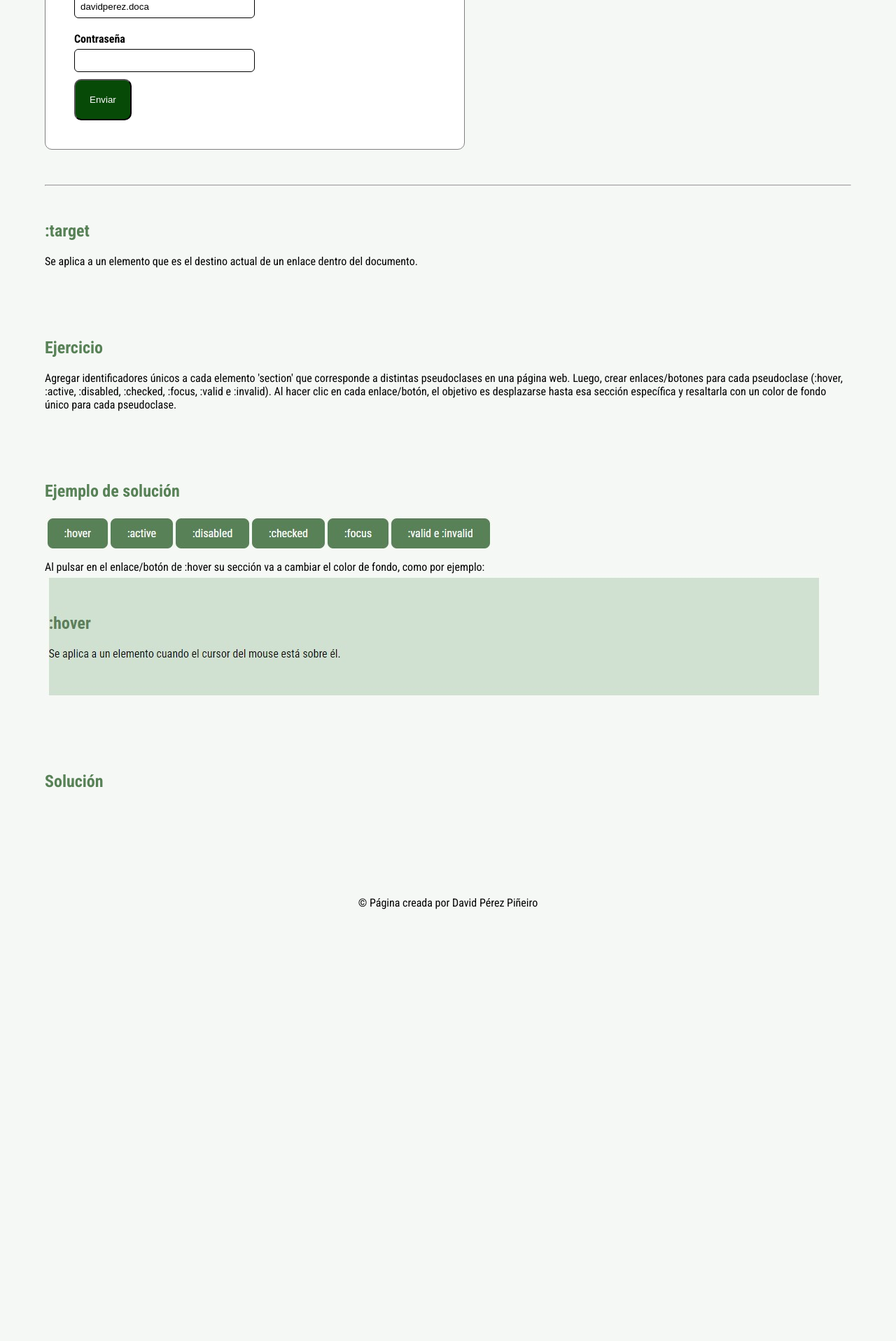
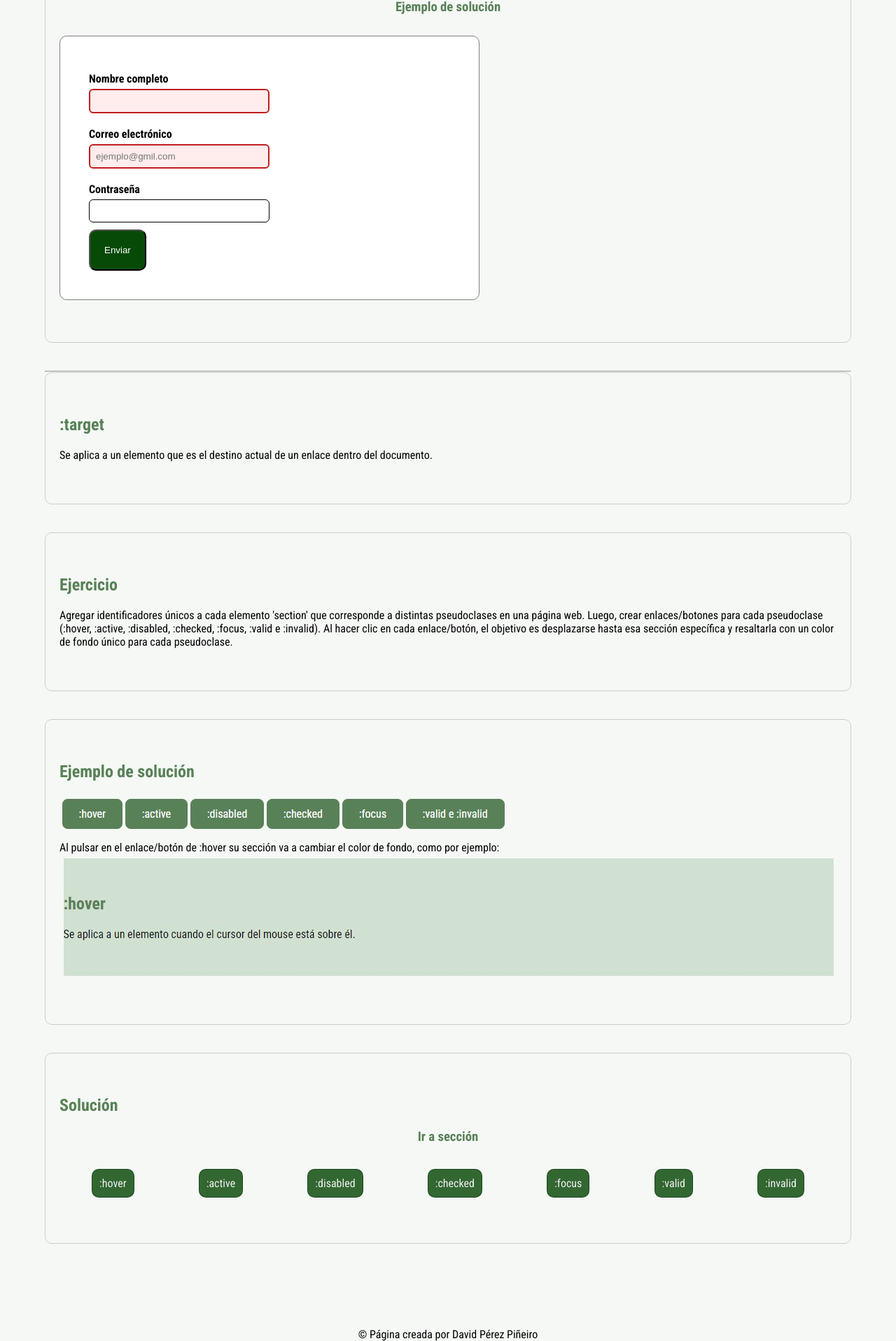
Before and after one commit to Lexie0393/WORKSPACE, a PHP site: page /ej2-pseudoclases.html in a window 1280 px wide. Shown: the part 4315-6232 px from the top of the page at 70% size. Before the commit the page ends 5615 px from the top, so only its background shows below. Run offline with PHP 8.4, Linux system fonts and the light colour scheme.

Commit message:
version 1.2

```diff
--- a/14.finalCSS/css/style-ej2.css
+++ b/14.finalCSS/css/style-ej2.css
@@ -1,10 +1,11 @@
-*{
+* {
     padding: 0;
     margin: 0;
     box-sizing: border-box;
     scroll-behavior: smooth;
 }
-.contenedor{
+
+.contenedor {
     width: 90%;
     max-width: 1200px;
     margin: 0 auto;
@@ -24,14 +25,15 @@ button {
     background-color: rgb(7, 74, 7);
 }
 
-button:hover{
+button:hover {
     background-color: aqua;
 }
 
-button:active{
+button:active {
     background-color: yellow;
 }
-button:disabled{
+
+button:disabled {
     background-color: gray;
 }
 
@@ -51,7 +53,8 @@ form {
     background-color: white;
     width: 600px;
 }
-form> p {
+
+form>p {
     margin-bottom: 10px;
     font-weight: bold;
 }
@@ -66,13 +69,13 @@ form> p {
     cursor: pointer;
 }
 
-input:checked + label {
+input:checked+label {
     background-color: rgb(2, 48, 2);
     text-decoration: underline;
     color: white;
 }
 
-form> button {
+form>button {
     margin: 20px;
 }
 
@@ -102,7 +105,81 @@ form> button {
     box-sizing: border-box;
 }
 
-.formulario input .error {
-  border-color: #c11d1d;
+.formulario input:invalid {
+    border: #c11d1d solid 2px;
     background-color: #ffecec;
 }
+
+/* ++++++++ RESULTADO EJERCICIO ULTIMO +++++++++++ */
+nav {
+    display: flex;
+    justify-content: space-around;
+    align-items: center;
+}
+
+a {
+    padding: 10px;
+    border: rgba(29, 72, 29, 0.982) 1px solid;
+    background-color: rgb(50, 103, 50);
+    border-radius: 10px;
+
+}
+
+nav a {
+    display: block;
+    margin: 5px 0;
+    text-decoration: none;
+    color: #f3f0f0;
+    display: flex;
+}
+
+section {
+    padding: 60px 20px;
+    margin-bottom: 40px;
+    border: 1px solid #ccc;
+    border-radius: 10px;
+}
+
+/* PARA OCULTAR LA SECCION Y SOLO APAREZCA CUANDO LE DE AL BOTON */
+
+#hover,
+#active,
+#disabled {
+    display: none;
+}
+
+#hover:target,
+#active:target,
+#disabled:target {
+    display: block;
+}
+
+section:target {
+    display: block;
+
+}
+
+/* PARA QUE CUANDO PINCHE ME LLEVE A ESA SECCION Y QUEDE DESTACADA CON UN COLOR */
+
+/* background-color: rgb(122, 216, 185); */
+
+/*
+#active:target {
+    background-color: rgb(122, 216, 185);
+}
+
+#disabled:target {
+    background-color: rgb(122, 216, 185);
+}
+
+#checked:target {
+    background-color: rgb(122, 216, 185);
+}
+
+#focus:target {
+    background-color: rgb(122, 216, 185);
+}
+
+#valid-invalid:target {
+    background-color: rgb(122, 216, 185);
+} */
--- a/14.finalCSS/ej2-pseudoclases.html
+++ b/14.finalCSS/ej2-pseudoclases.html
@@ -20,22 +20,7 @@
         <h1 class="contenedor"><span class="ejercicio">2 - </span>Pseudoclases</h1>
     </header>
     <main class="contenedor">
-        <section>
-            <h2>:hover</h2>
-            <p>Se aplica a un elemento cuando el cursor del mouse está sobre él.</p>
-        </section>
 
-        <section>
-            <h2>:active</h2>
-            <p>Se aplica a un elemento mientras está siendo activado, generalmente al hacer clic en él.</p>
-
-        </section>
-
-        <section>
-            <h2>:disabled</h2>
-            <p>Se aplica a elementos de formulario que están deshabilitados, es decir, que no se pueden editar o
-                interactuar.</p>
-        </section>
 
         <section>
             <h2>Ejercicio</h2>
@@ -72,20 +57,20 @@
 
         <hr>
 
-        <section>
+        <section id="checked">
             <h2>:checked</h2>
             <p>Se aplica a elementos de formulario (como checkboxes o radio buttons) que están marcados o
                 seleccionados.
             </p>
         </section>
 
-        <section>
+        <section id="focus">
             <h2>:focus</h2>
             <p>Se aplican a elementos de formulario mientras está siendo enfocado por el usuario, es decir, cuando un
                 usuario hace clic o selecciona un elemento para interactuar con él.</p>
         </section>
 
-        <section>
+        <section id="valid-invalid">
             <h2>:valid e :invalid</h2>
             <p>Se aplican a elementos de formulario que cumplen (o no cumplen) con los requisitos de validación.</p>
         </section>
@@ -171,18 +156,18 @@
         <section>
             <h2>Solución</h2>
             <!-- Aquí se va a realizar el segundo formulario -->
-             <h3>Ejemplo de solución</h3>
-             <form action="" method="get">
+            <h3>Ejemplo de solución</h3>
+            <form action="" method="get">
                 <div class="formulario">
                     <label for="nombre">Nombre completo</label>
-                    <input type="text" id="nombre" name="nombre" value="David">
+                    <input type="text" id="nombre" name="nombre" required minlength="3">
                     <label for="email">Correo electrónico</label>
-                    <input type="email" name="correo" id="email" value="davidperez.doca" class="error">
+                    <input type="email" name="correo" id="email" required placeholder="ejemplo@gmil.com">
                     <label for="clave">Contraseña</label>
-                    <input type="password" name="contrasenha" id="clave">
+                    <input type="password" name="contrasenha" id="clave" minlength="6">
                     <button type="submit">Enviar</button>
                 </div>
-             </form>
+            </form>
         </section>
 
         <hr>
@@ -212,6 +197,33 @@
         <section>
             <h2>Solución</h2>
             <!-- Aquí se va a realizar la solución del ejercicio anterior -->
+            <h3>Ir a sección</h3>
+            <nav>
+                <a href="#hover">:hover</a>
+                <a href="#active">:active</a>
+                <a href="#disabled">:disabled</a>
+                <a href="#checked">:checked</a>
+                <a href="#focus">:focus</a>
+                <a href="#valid-invalid">:valid</a>
+                <a href="#valid-invalid">:invalid</a>
+            </nav>
+
+        </section>
+         <section id="hover">
+            <h2>:hover</h2>
+            <p>Se aplica a un elemento cuando el cursor del mouse está sobre él.</p>
+        </section>
+
+        <section id="active">
+            <h2>:active</h2>
+            <p>Se aplica a un elemento mientras está siendo activado, generalmente al hacer clic en él.</p>
+
+        </section>
+
+        <section id="disabled">
+            <h2>:disabled</h2>
+            <p>Se aplica a elementos de formulario que están deshabilitados, es decir, que no se pueden editar o
+                interactuar.</p>
         </section>
     </main>
     <footer>
```
Lines whose indentation alone changed are shown as unchanged.
